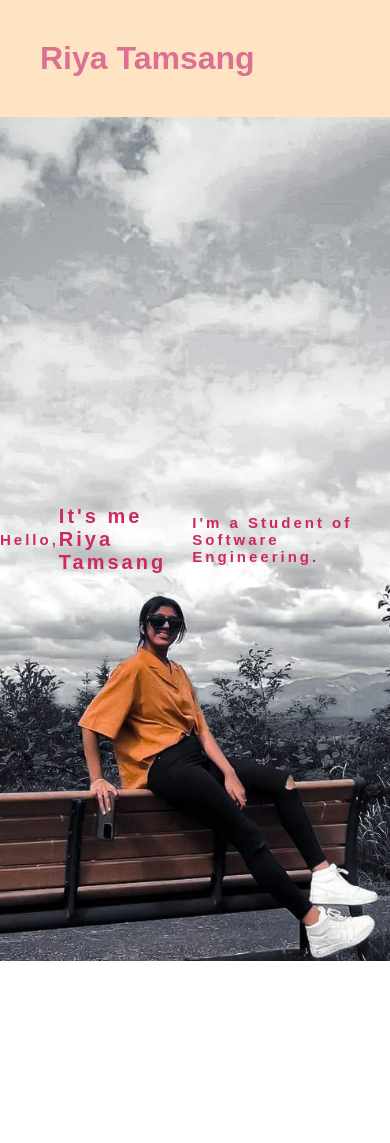
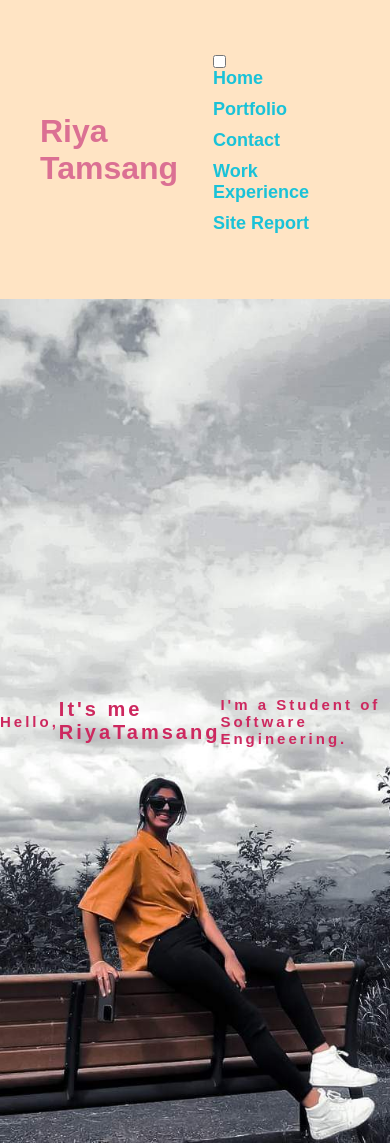
Before and after one commit to riyalepcha/CSY1018_WebDevelopment_RiyaTamsang_23834838, a plain HTML site: page index.html in a window 390 px wide. Before the commit the page ends 961 px from the top, so only its background shows below. Drawn offline with Linux system fonts and the light colour scheme; files whose address does not match are found by name.

Commit message:
fourteen commit

```diff
--- a/index.html
+++ b/index.html
@@ -10,20 +10,29 @@
     <header>
         <h1>Riya Tamsang</h1>
         <nav>
-            <ul>
+            <input type="checkbox" id="navbar-toggle">
+          <label for="navbar-toggle" class="navbar-toggle-icon">
+               <span></span>
+               <span></span>
+                <span></span>
+            </label>
+            <div>
+            <ul class="navbar-menu">
                 <li><a href="index.html">Home</a></li>
                 <li><a href="portfolio.html">Portfolio</a></li>
                 <li><a href="contact.html">Contact</a></li>
                 <li><a href="workexperience.html">Work Experience</a></li>
                 <li><a href="sitereport.html">Site Report</a></li>
             </ul>
+            </div>
         </nav>
     </header>
     <div class="rdrd">
       <h2>Hello,</h2>
-        <h1>  It's me Riya Tamsang</h1>
+      <br>
+     <h1> It's me RiyaTamsang</h1>
+     <br>
         <h2>I'm a Student of Software Engineering.</h2></div>
-        </div>
 
 </body>
 </html>
```
